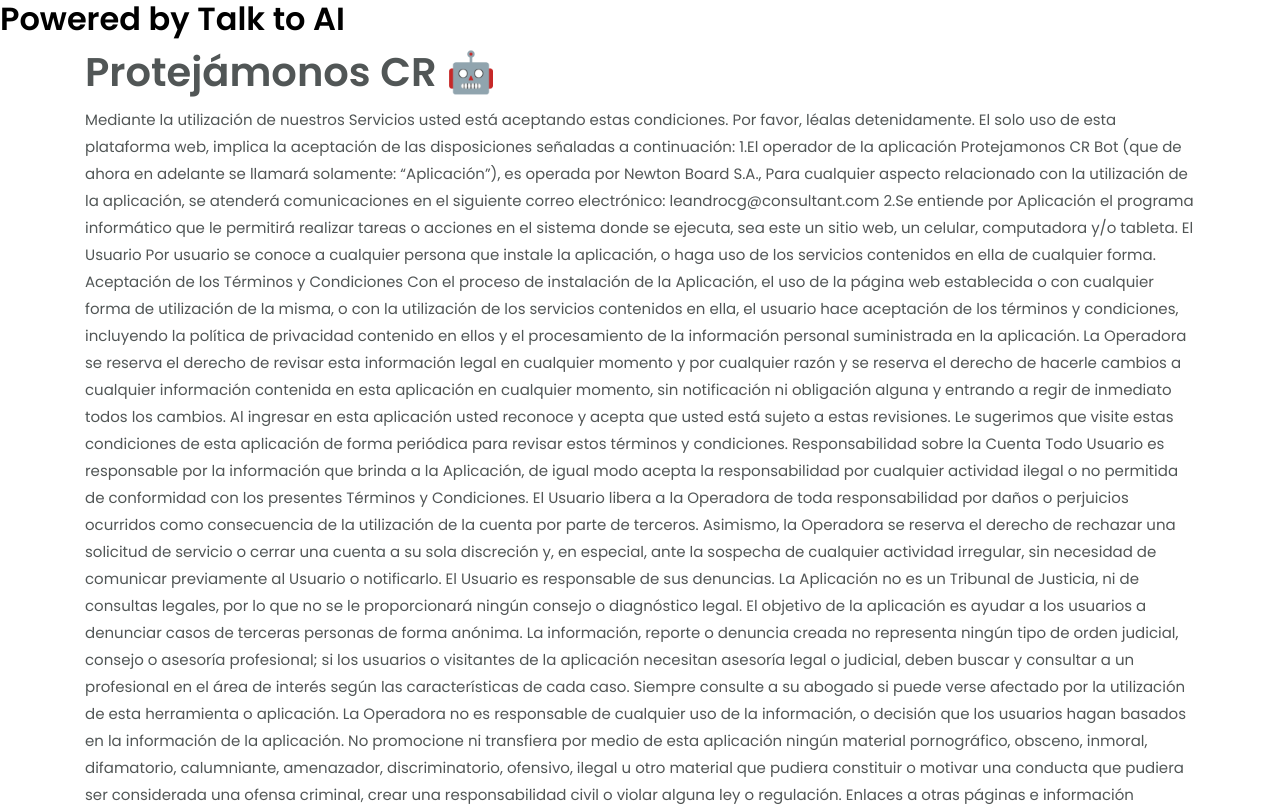
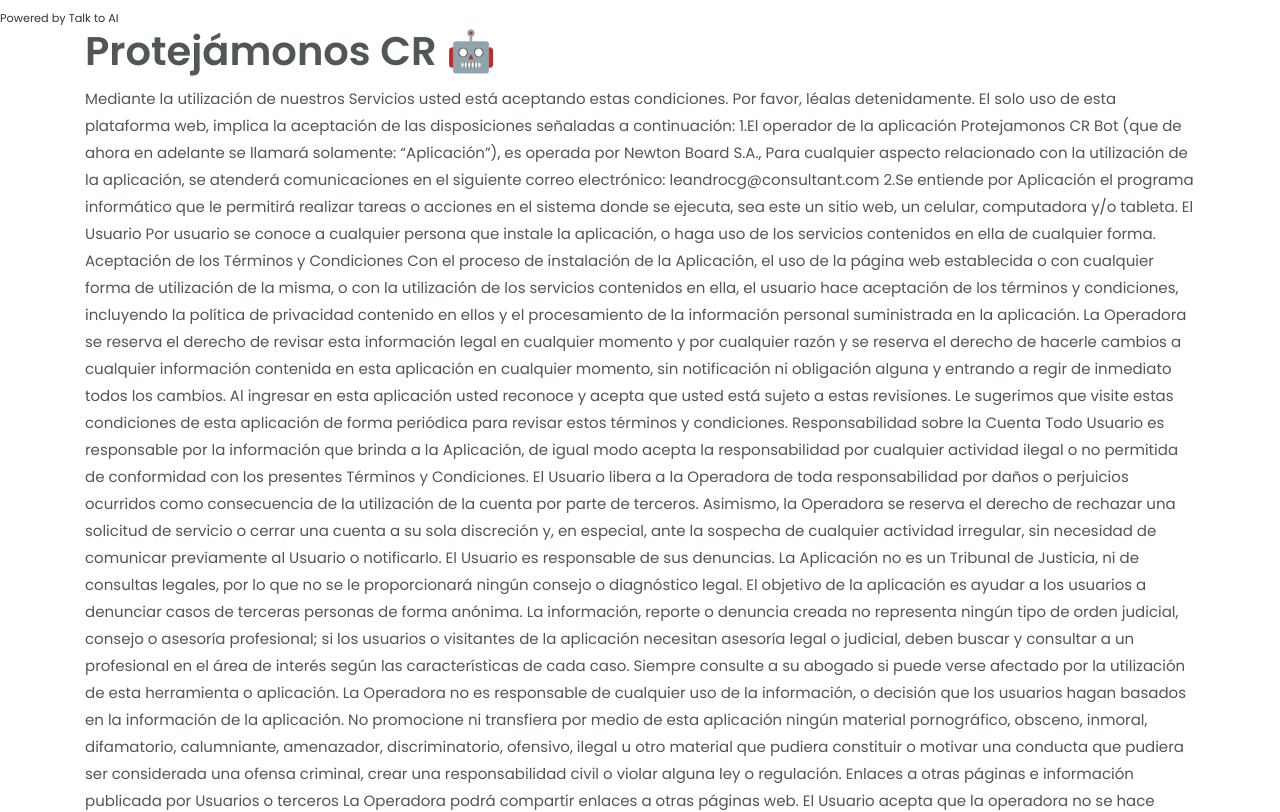
Before and after one commit to aibotsacademy/talktoai, a plain HTML site: page termsofuse.html in a window 1280 px wide. Shown: the top 812 px of the page. Drawn offline with nearby package versions, Linux system fonts and the light colour scheme.

Commit message:
Update termsofuse.html

```diff
--- a/termsofuse.html
+++ b/termsofuse.html
@@ -8,7 +8,6 @@
 
 
   <title>Protejámonos CR 🤖</title>
-  <h2><a href="index.html">Powered by Talk to AI</a></h2>
   <link rel="stylesheet" href="https://stackpath.bootstrapcdn.com/bootstrap/4.1.1/css/bootstrap.min.css" integrity="sha384-WskhaSGFgHYWDcbwN70/dfYBj47jz9qbsMId/iRN3ewGhXQFZCSftd1LZCfmhktB" crossorigin="anonymous">
   <link rel="stylesheet" href="//maxcdn.bootstrapcdn.com/font-awesome/4.3.0/css/font-awesome.min.css">
   <link rel="stylesheet" href="./style.css">
@@ -17,8 +16,7 @@
 <script src="https://cdnjs.cloudflare.com/ajax/libs/popper.js/1.14.3/umd/popper.min.js" integrity="sha384-ZMP7rVo3mIykV+2+9J3UJ46jBk0WLaUAdn689aCwoqbBJiSnjAK/l8WvCWPIPm49" crossorigin="anonymous"></script>
 <script src="https://stackpath.bootstrapcdn.com/bootstrap/4.1.3/js/bootstrap.min.js" integrity="sha384-ChfqqxuZUCnJSK3+MXmPNIyE6ZbWh2IMqE241rYiqJxyMiZ6OW/JmZQ5stwEULTy" crossorigin="anonymous"></script>
 
-  <!-- Contacts Store JavaScript -->
-  <script src="./script.js"></script>
+  <sub><a href="index.html">Powered by Talk to AI</a></sub>
 
 
 </head>
```
